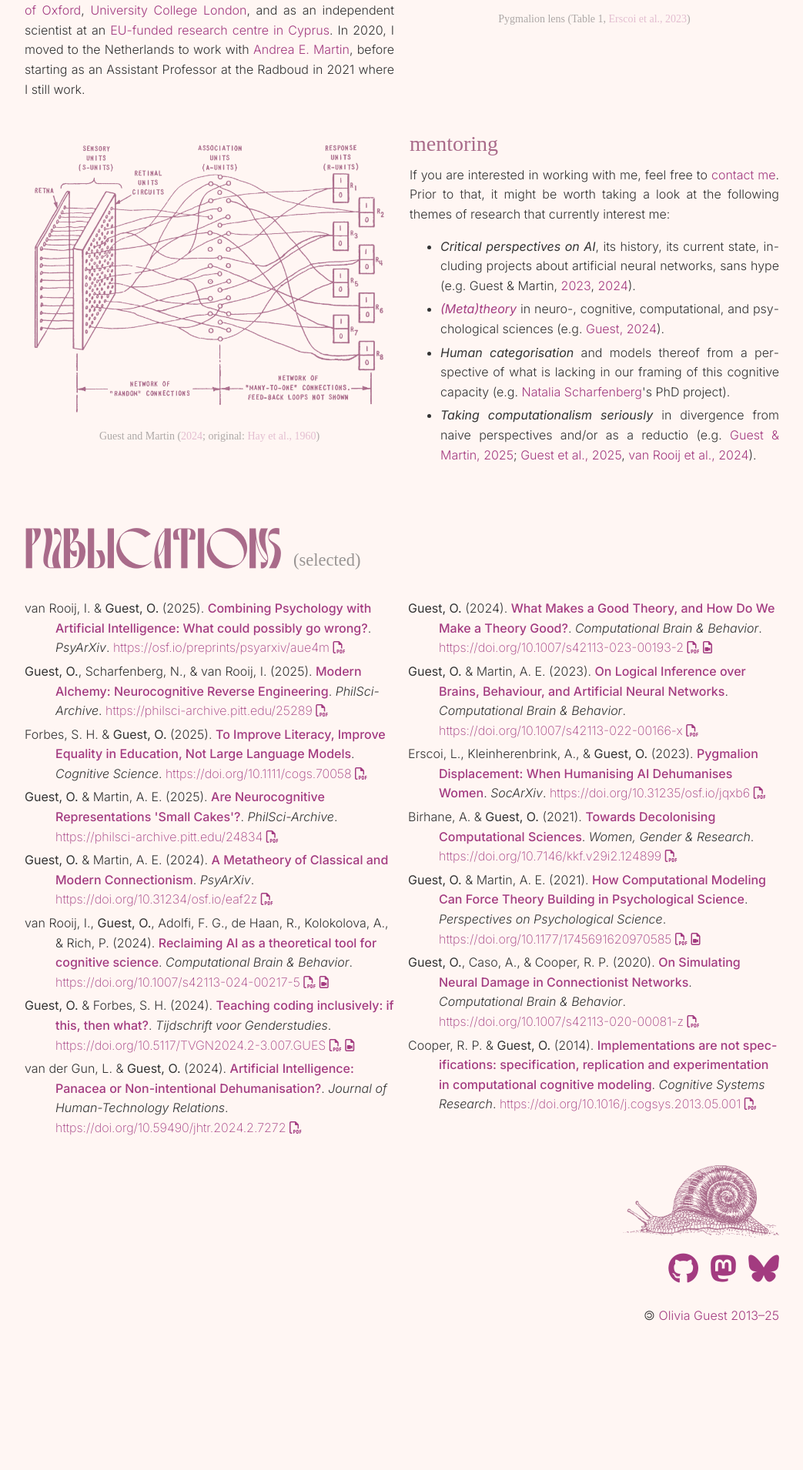
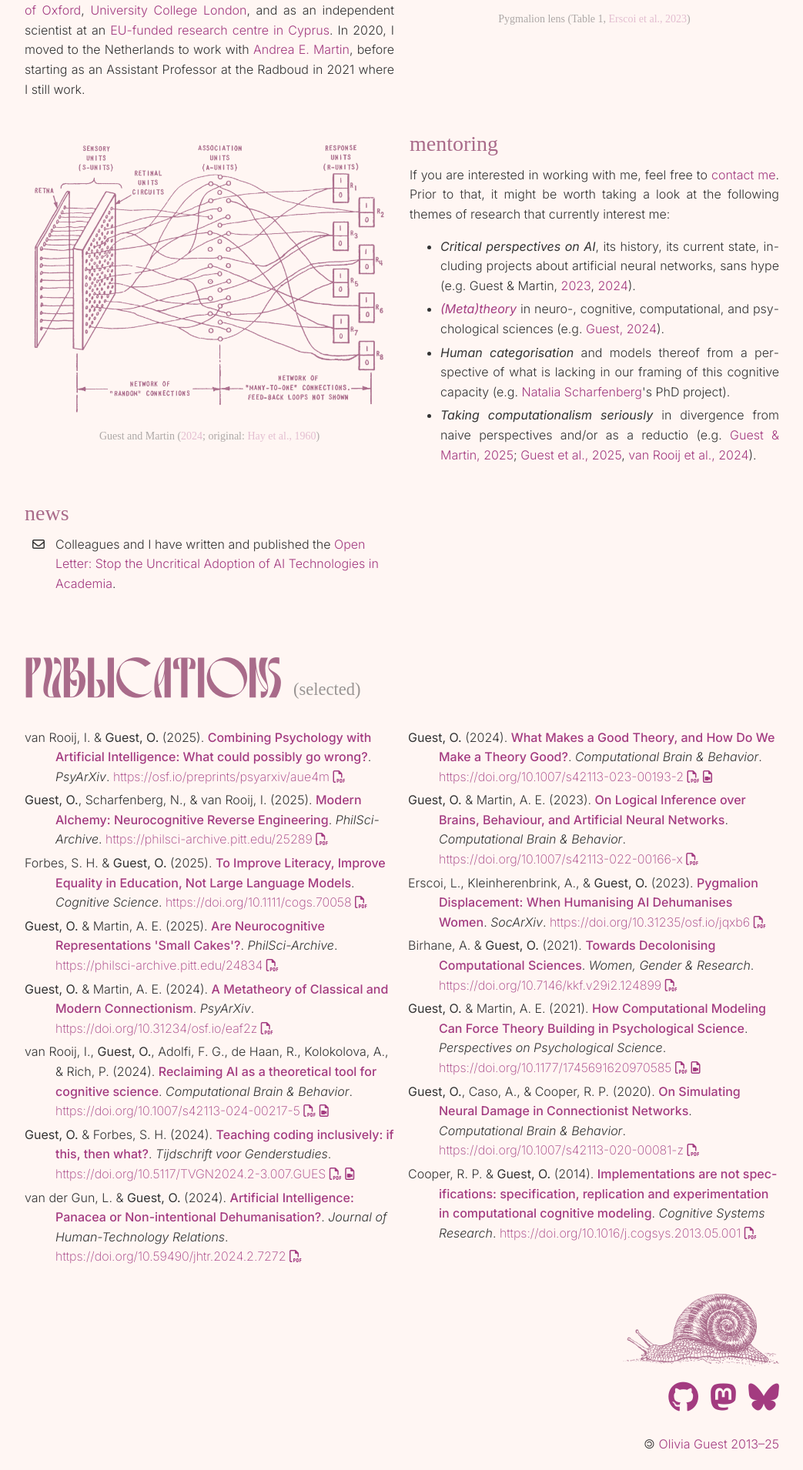
Before and after one commit to oliviaguest/oliviaguest.github.io, a Jekyll site: the page built from index.html, in a window 1280 px wide. Shown: the part 815-2725 px from the top of the page at 77% size, without its empty margins (118-1161 px from the left). Built offline with Jekyll 4.4.1, drawn with Linux system fonts in a browser that asks for light colours; nearby versions of some CDN libraries; some web fonts are replaced; library files that are not in the unit come from our copies; a style sheet for code colours, icons or effects is not loaded; before the commit the page ends 2558 px from its top, so only the background shows below that.

Commit message:
news section

```diff
--- a/_includes/mentoring.html
+++ b/_includes/mentoring.html
@@ -3,9 +3,9 @@
 {% assign crit = pubs | where_exp:"item", "item.tags contains 'crit'" %}
 {% comment %}
     {% include print_research.html pubs=crit %}
-{% endcomment %}
 
 {% assign met = pubs | where_exp:"item", "item.tags contains 'met'" %}
+{% endcomment %}
 
 
 <h2 id="mentoring"><a href="#mentoring">mentoring</a></h2>
--- /dev/null
+++ b/_includes/news.html
@@ -0,0 +1,7 @@
+<h2 id="news"><a href="#news">news</a></h2>
+<ul>
+    <li class="newsitem">
+        <span class="bullet"><i class="fa-regular fa-envelope"></i></span>Colleagues and I have written and published the <a href="https://openletter.earth/open-letter-stop-the-uncritical-adoption-of-ai-technologies-in-academia-b65bba1e">Open Letter: Stop the Uncritical Adoption of AI Technologies in Academia</a>.
+ </li>
+
+</ul>
--- a/css/custom.css
+++ b/css/custom.css
@@ -194,6 +194,18 @@ padding-bottom: 1rem;
     text-align: left;
 }
 
+.newsitem {
+    text-indent: -1rem;
+    list-style-type: none;
+    padding-bottom: 0.5rem;
+    text-align: left;
+}
+
+.bullet {
+    display: inline-block;
+    width: 1rem;
+}
+
 p.image-url {
     display: none;
 }
--- a/index.html
+++ b/index.html
@@ -24,10 +24,7 @@ title:  Olivia Guest
         <img src="{{ site.baseurl }}/images/bug.png" alt="icon" class="hide-xs hide-sm bug">
 
         <p class="hide-xs hide-sm caption">Pygmalion lens (Table 1, <a href="https://doi.org/10.31235/osf.io/jqxb6">Erscoi et al., 2023</a>)</p>
-
-
     </div>
-
 </div>
 
 
@@ -40,11 +37,27 @@ title:  Olivia Guest
 
     </div>
 
-
     <div class="col-12 col-6-md col-6-lg">
         {% include mentoring.html %}
     </div>
 </div>
+
+
+
+<div class="row">
+    <div class="col-12 col-6-md col-6-lg">
+        {% include news.html %}
+    </div>
+    <div class="col-6 col-6-md col-6-lg vertical-center">
+        <!-- <img src="{{ site.baseurl }}/images/bug.png" alt="icon" class="hide-xs hide-sm bug">
+
+        <p class="hide-xs hide-sm caption">Pygmalion lens (Table 1, <a href="https://doi.org/10.31235/osf.io/jqxb6">Erscoi et al., 2023</a>)</p> -->
+
+    </div>
+
+</div>
+
+
 
 <div class="row">
     <div class="col-12">
```
